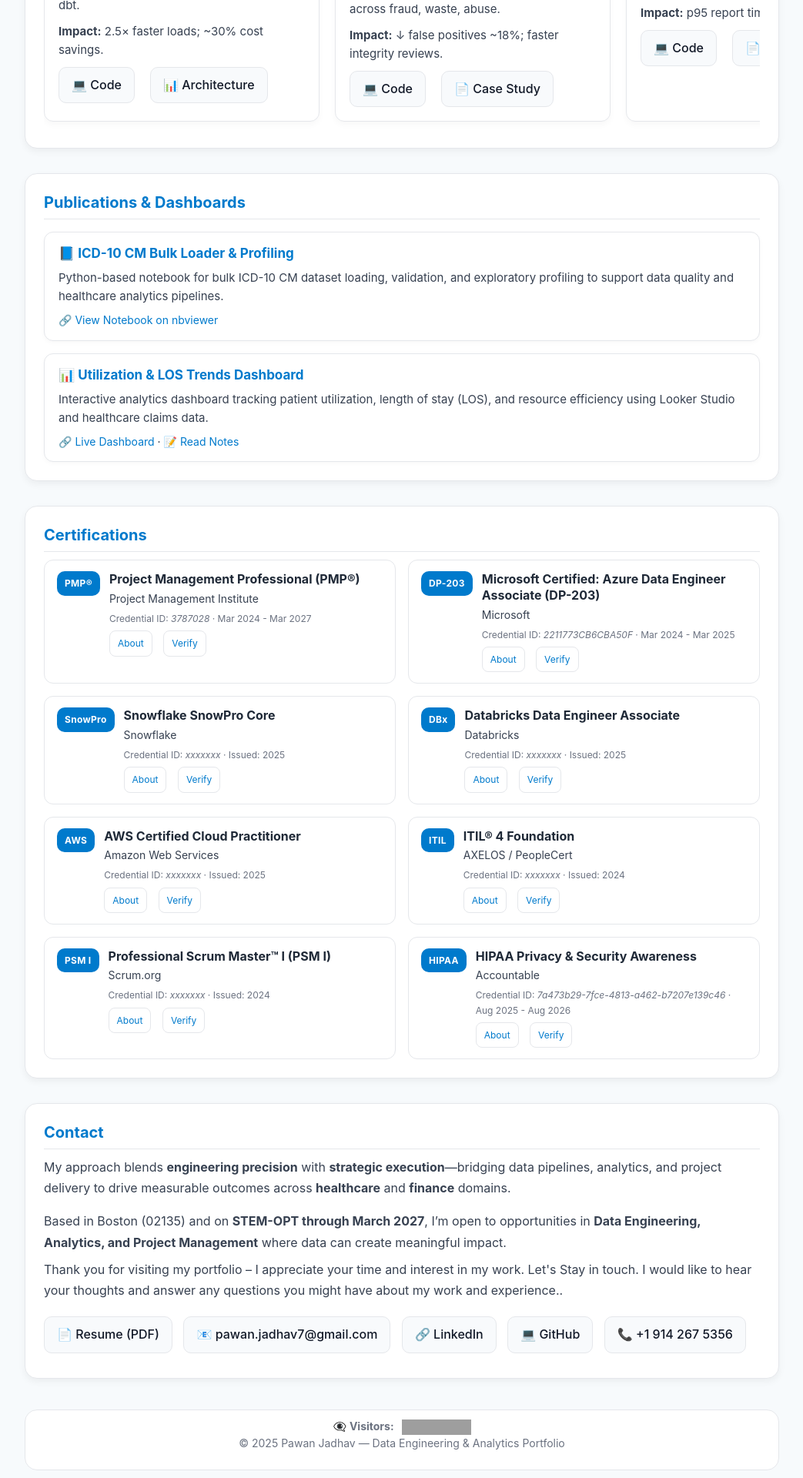
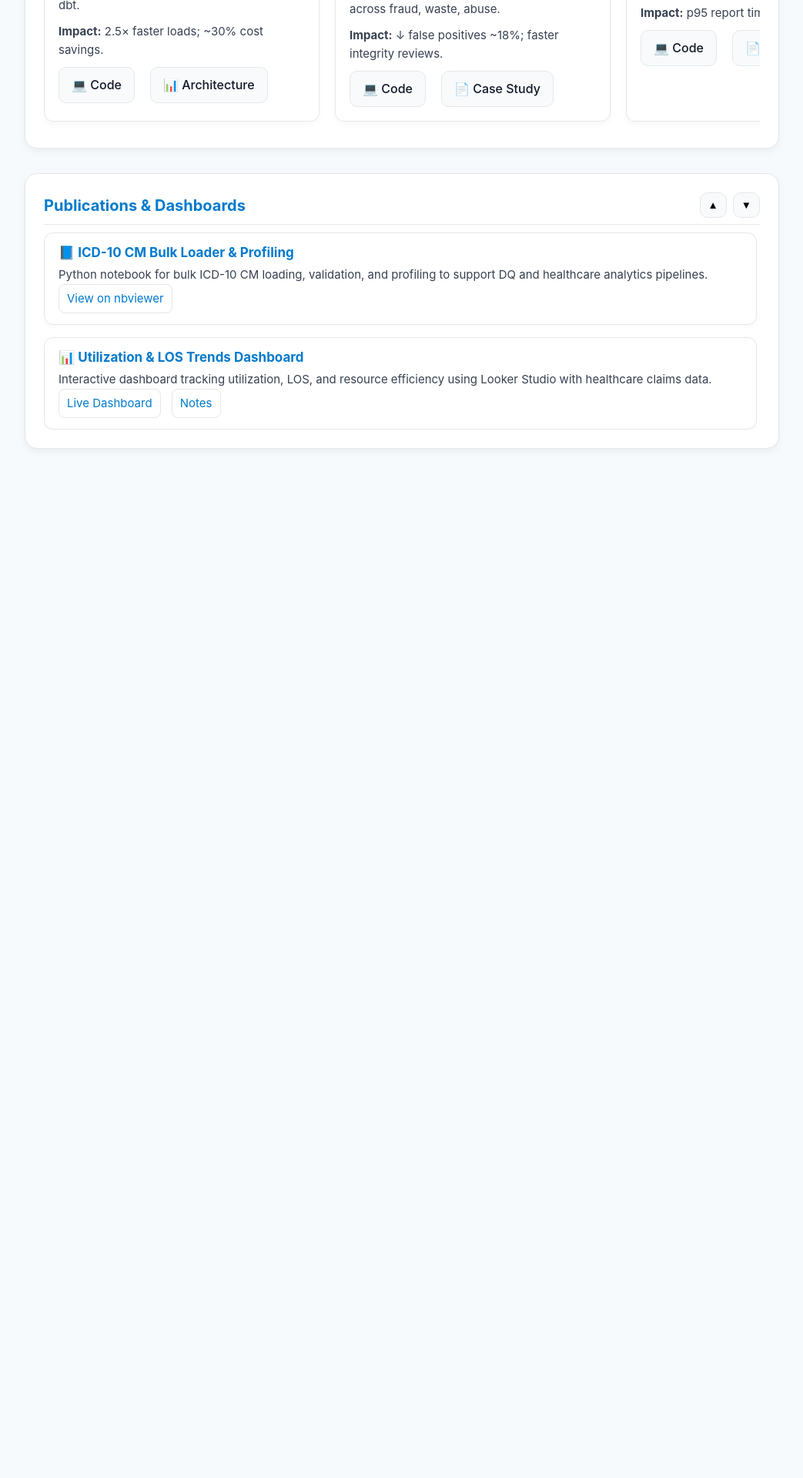
Before and after one commit to PawanJadhav7/PawanJadhav.github.io, a Jekyll site: the page built from index.md, in a window 1280 px wide. Shown: the part 1378-3298 px from the top of the page at 77% size, without its empty margins (118-1161 px from the left). Built offline with Jekyll 4.4.1, drawn with Linux system fonts in a browser that asks for light colours; after the commit the page ends 2057 px from its top, so only the background shows below that; part of the change alters nothing that is shown; grey boxes are pictures that could not be loaded.

Commit message:
Update index.md

```diff
--- a/index.md
+++ b/index.md
@@ -199,43 +199,117 @@ layout: default
   </script>
 </section>
 
-<section style="background:#ffffff;border:1px solid #e5e7eb;border-radius:16px;padding:24px;margin:32px 0;box-shadow:0 4px 10px rgba(0,0,0,0.05);">
+<section style="background:#ffffff;border:1px solid #e5e7eb;border-radius:16px;padding:24px;margin:32px 0;box-shadow:0 4px 10px rgba(0,0,0,0.05);" aria-label="Publications & Dashboards">
 
-  <h2 style="color:#007ACC;margin-top:0;">Publications & Dashboards</h2>
+  <h2 style="color:#007ACC;margin-top:0;display:flex;align-items:center;justify-content:space-between;">
+    Publications & Dashboards
+    <span class="pd-nav" style="display:flex;gap:8px;">
+      <button id="pd-up" aria-label="Previous" style="border:1px solid #e5e7eb;background:#f8fafc;border-radius:10px;padding:8px 10px;cursor:pointer;">▲</button>
+      <button id="pd-down" aria-label="Next" style="border:1px solid #e5e7eb;background:#f8fafc;border-radius:10px;padding:8px 10px;cursor:pointer;">▼</button>
+    </span>
+  </h2>
 
-  <div style="display:flex;flex-direction:column;gap:16px;margin-top:16px;">
+  <style>
+    .pd-viewport{
+      /* fixed visible area; adjust height as you like */
+      max-height: 420px;
+      overflow-y: auto;
+      padding-right: 4px;
+      scroll-snap-type: y mandatory;
+      scroll-behavior: smooth;
+    }
+    .pd-viewport::-webkit-scrollbar{ width:8px }
+    .pd-viewport::-webkit-scrollbar-thumb{ background:#e5e7eb; border-radius:8px }
 
-    <!-- Publication 1 -->
-    <div style="border:1px solid #e5e7eb;border-radius:12px;padding:14px 18px;background:#fff;box-shadow:0 2px 6px rgba(0,0,0,0.03);">
-      <h3 style="margin:0 0 6px;color:#007ACC;font-size:17px;">
-        📘 ICD-10 CM Bulk Loader & Profiling
-      </h3>
-      <p style="margin:0;color:#374151;line-height:1.6;font-size:15px;">
-        Python-based notebook for bulk ICD-10 CM dataset loading, validation, and exploratory profiling
-        to support data quality and healthcare analytics pipelines.
-      </p>
-      <p style="margin:8px 0 0;font-size:14px;">
-        🔗 <a href="https://nbviewer.org/..." target="_blank" style="color:#007ACC;text-decoration:none;">View Notebook on nbviewer</a>
-      </p>
+    .pd-stack{
+      display: flex;
+      flex-direction: column;
+      gap: 16px;
+    }
+
+    .pd-card{
+      scroll-snap-align: start;
+      border:1px solid #e5e7eb;
+      border-radius:12px;
+      padding:14px 18px;
+      background:#fff;
+      box-shadow:0 2px 6px rgba(0,0,0,0.03);
+    }
+    .pd-card h3{
+      margin:0 0 6px;
+      color:#007ACC;
+      font-size:17px;
+      line-height:1.3;
+    }
+    .pd-card p{
+      margin:0;
+      color:#374151;
+      line-height:1.6;
+      font-size:15px;
+    }
+    .pd-links{
+      margin-top:8px;
+      font-size:14px;
+    }
+    .pd-links a{
+      color:#007ACC; text-decoration:none; margin-right:10px;
+      border:1px solid #e5e7eb; padding:6px 10px; border-radius:8px;
+      display:inline-block;
+    }
+    .pd-links a:hover{ text-decoration:underline; background:#fff; box-shadow:0 4px 14px rgba(0,0,0,.06); }
+  </style>
+
+  <div id="pdViewport" class="pd-viewport" tabindex="0">
+    <div id="pdStack" class="pd-stack">
+
+      <!-- Card 1 -->
+      <article class="pd-card">
+        <h3>📘 ICD-10 CM Bulk Loader & Profiling</h3>
+        <p>Python notebook for bulk ICD-10 CM loading, validation, and profiling to support DQ and healthcare analytics pipelines.</p>
+        <p class="pd-links">
+          <a href="https://nbviewer.org/..." target="_blank" rel="noopener noreferrer">View on nbviewer</a>
+        </p>
+      </article>
+
+      <!-- Card 2 -->
+      <article class="pd-card">
+        <h3>📊 Utilization & LOS Trends Dashboard</h3>
+        <p>Interactive dashboard tracking utilization, LOS, and resource efficiency using Looker Studio with healthcare claims data.</p>
+        <p class="pd-links">
+          <a href="https://lookerstudio.google.com/..." target="_blank" rel="noopener noreferrer">Live Dashboard</a>
+          <a href="/blog/los-trends.md" target="_blank" rel="noopener noreferrer">Notes</a>
+        </p>
+      </article>
+
+      <!-- Add more .pd-card blocks below as needed -->
+
     </div>
+  </div>
 
-    <!-- Publication 2 -->
-    <div style="border:1px solid #e5e7eb;border-radius:12px;padding:14px 18px;background:#fff;box-shadow:0 2px 6px rgba(0,0,0,0.03);">
-      <h3 style="margin:0 0 6px;color:#007ACC;font-size:17px;">
-        📊 Utilization & LOS Trends Dashboard
-      </h3>
-      <p style="margin:0;color:#374151;line-height:1.6;font-size:15px;">
-        Interactive analytics dashboard tracking patient utilization, length of stay (LOS), and resource
-        efficiency using Looker Studio and healthcare claims data.
-      </p>
-      <p style="margin:8px 0 0;font-size:14px;">
-        🔗 <a href="https://lookerstudio.google.com/..." target="_blank" style="color:#007ACC;text-decoration:none;">Live Dashboard</a> ·
-        📝 <a href="/blog/los-trends.md" target="_blank" style="color:#007ACC;text-decoration:none;">Read Notes</a>
-      </p>
-    </div>
+  <script>
+    (function(){
+      const viewport = document.getElementById('pdViewport');
+      const stack = document.getElementById('pdStack');
+      const up = document.getElementById('pd-up');
+      const down = document.getElementById('pd-down');
 
-  </div>
-</section>
+      function cardHeight(){
+        const card = stack.querySelector('.pd-card');
+        if(!card) return 160;
+        const styles = getComputedStyle(stack);
+        const gap = parseInt(styles.rowGap || styles.gap || 16, 10);
+        return card.getBoundingClientRect().height + gap;
+      }
+
+      function scrollByCard(dir){
+        viewport.scrollBy({ top: dir * cardHeight(), behavior: 'smooth' });
+      }
+
+      up.addEventListener('click', () => scrollByCard(-1));
+      down.addEventListener('click', () => scrollByCard(1));
+
+      // Keyboard support (↑ ↓)
+      viewport.addEvent
 
 <section style="background:#ffffff;border:1px solid #e5e7eb;border-radius:16px;padding:24px;margin:32px 0;box-shadow:0 4px 10px rgba(0,0,0,0.05);">
 
```
